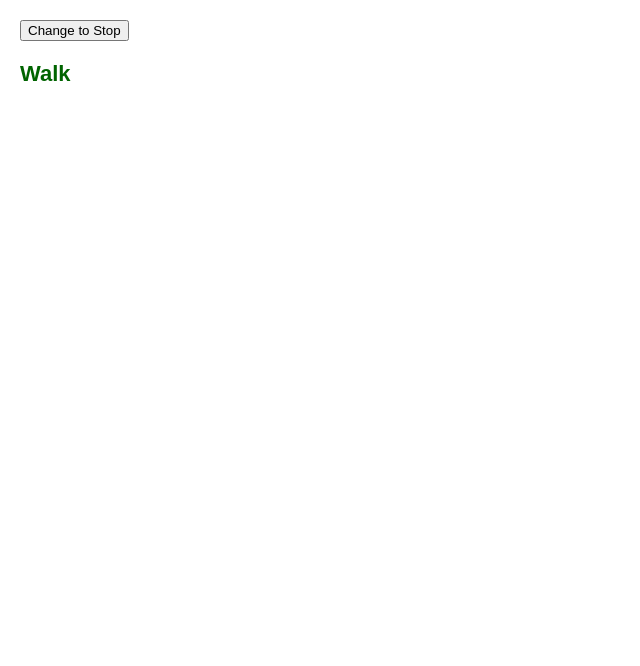
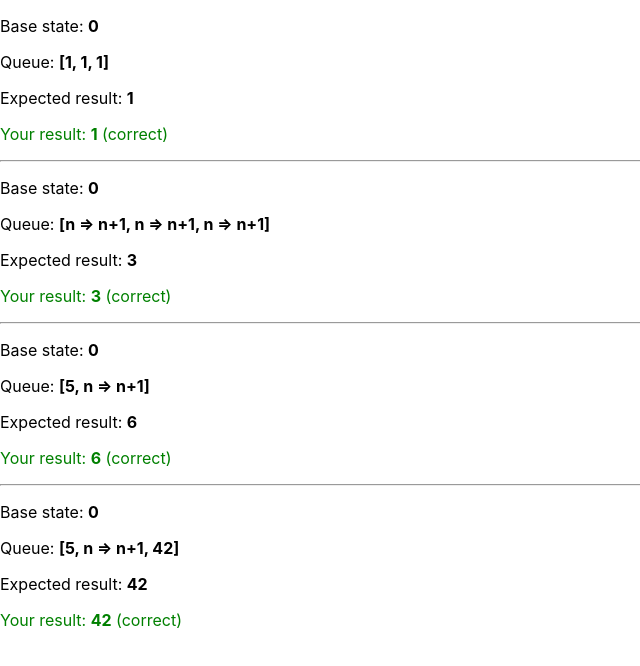
Before and after one commit to jzamesdean/my-app, a React (Create React App) app: page / in a window 1280 px wide. Shown: the top 666 px of the page, without its empty margins (0-640 px from the left). Built offline with nearby package versions, Linux system fonts and the light colour scheme.

Commit message:
learnreact12

```diff
--- a/src/index.js
+++ b/src/index.js
@@ -13,7 +13,8 @@ import './index.css';
 //import App from './learnreact8/App';
 //import App from './learnreact9/App';
 //import App from './learnreact10/App';
-import App from './learnreact11/App';
+//import App from './learnreact11/App';
+import App from './learnreact12/App';
 
 import reportWebVitals from './reportWebVitals';
 
--- /dev/null
+++ b/src/learnreact12/App.js
@@ -0,0 +1,135 @@
+import { useState } from 'react';
+import { getFinalState } from './processQueue.js';
+
+function increment(n) {
+    return n + 1;
+}
+increment.toString = () => 'n => n+1';
+
+function App() {
+    return (
+        <>
+            <TestCase
+                baseState={0}
+                queue={[1, 1, 1]}
+                expected={1}
+            />
+            <hr />
+            <TestCase
+                baseState={0}
+                queue={[
+                    increment,
+                    increment,
+                    increment
+                ]}
+                expected={3}
+            />
+            <hr />
+            <TestCase
+                baseState={0}
+                queue={[
+                    5,
+                    increment,
+                ]}
+                expected={6}
+            />
+            <hr />
+            <TestCase
+                baseState={0}
+                queue={[
+                    5,
+                    increment,
+                    42,
+                ]}
+                expected={42}
+            />
+        </>
+    );
+}
+
+function TestCase({baseState,queue,expected}) {
+    const actual = getFinalState(baseState, queue);
+    return (
+        <>
+            <p>Base state: <b>{baseState}</b></p>
+            <p>Queue: <b>[{queue.join(', ')}]</b></p>
+            <p>Expected result: <b>{expected}</b></p>
+            <p style={{
+                color: actual === expected ?
+                    'green' :
+                    'red'
+            }}>
+            Your result: <b>{actual}</b>
+                {' '}
+            ({actual === expected ?
+                'correct' :
+                'wrong'
+            })
+            </p>
+        </>
+    );
+}
+
+
+
+function RequestTracker() {
+    const[pending, setPending] = useState(0);
+    const[completed, setCompleted] = useState(0);
+
+    async function handleClick(){
+        setPending(p => p + 1);
+        await delay(3000);
+        setPending(p => p - 1);
+        setCompleted(c => c + 1);
+    }
+
+    return (
+        <>
+            <h3>
+                Pending: {pending}
+            </h3>
+            <h3>
+                Completed: {completed}
+            </h3>
+            <button onClick={handleClick}>
+                Buy
+            </button>
+        </>
+    );
+}
+
+function delay(ms) {
+    return new Promise(resolve => {
+        setTimeout(resolve,ms);
+    });
+}
+
+function Counter() {
+    const [number,setNumber] = useState(0);
+
+    return (
+        <>
+            <h1>{number}</h1>
+            <button onClick={() => {
+                setNumber(number+1);
+                setNumber(number+1);
+                setNumber(number+1);
+            }}>+3</button>
+            <br/><br/><br/>
+            <button onClick={() => {
+                setNumber(n => n + 1);
+                setNumber(n => n + 1);
+                setNumber(n => n + 1);
+            }}>+3</button>
+            <br/><br/><br/>
+            <button onClick={() => {
+                setNumber(number + 5);
+                setNumber(n => n + 1);
+                setNumber(42);
+            }}>+313</button>
+        </>
+    );
+
+}
+
+export default App
--- /dev/null
+++ b/src/learnreact12/processQueue.js
@@ -0,0 +1,19 @@
+export function getFinalState(baseState, queue) {
+    let finalState = baseState;
+
+    if(typeof queue[queue.length-1] === 'number') {
+        finalState = queue[queue.length-1];
+    } else {
+        let number = 0;
+
+        queue.forEach(function(qu) {
+            if(typeof qu === 'number') {
+                number = qu;
+            } else if(typeof qu === 'function') {
+                number = qu(number);
+            }
+        });
+        finalState = number;
+    }
+    return finalState;
+}
```
